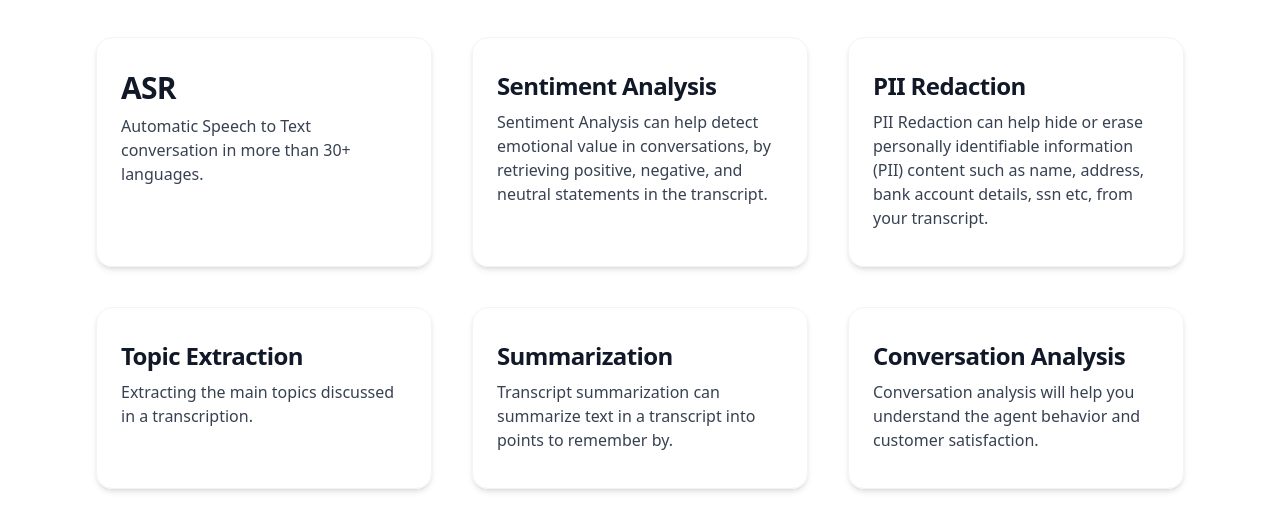
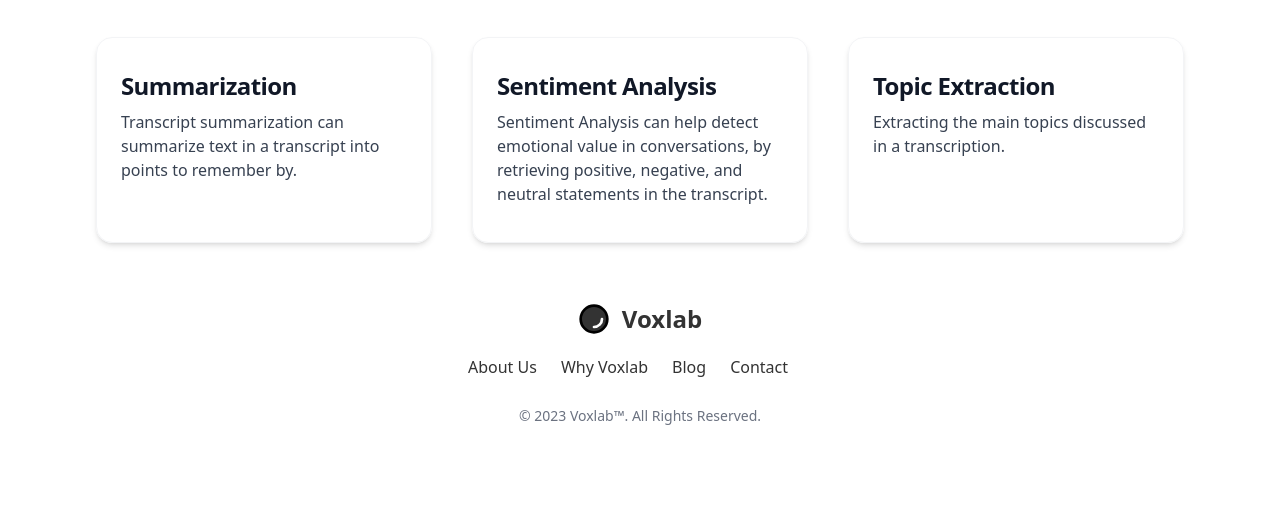
Before and after one commit to synthetic-data-platform/landing-page, a Next.js app: page / in a window 1280 px wide. Shown: the part 651-1182 px from the top of the page. After the commit the page ends 1106 px from the top, so only its background shows below. Built offline with nearby package versions, Linux system fonts and the light colour scheme; no server answers.

Commit message:
ui update

```diff
--- a/components/Footer.tsx
+++ b/components/Footer.tsx
@@ -19,10 +19,10 @@ export default function Footer() {
       {/* <p className="my-6 text-gray-500 dark:text-gray-400">Generate high quality datasets for Computer Vision, ASR, Virtual assistants, Chatbots, and content creation.</p> */}
       <ul className="flex flex-wrap justify-center items-center mt-5 mb-6 text-[#333] dark:text-white">
           <li>
-              <a href="#solutions" className="mr-4 hover:underline md:mr-6 ">Solutions</a>
+              <a href="#solutions" className="mr-4 hover:underline md:mr-6 ">About Us</a>
           </li>
           <li>
-              <a href="#datasets" className="mr-4 hover:underline md:mr-6">Datasets</a>
+              <a href="#datasets" className="mr-4 hover:underline md:mr-6">Why Voxlab</a>
           </li>
           {/* <li>
               <a href="#" className="mr-4 hover:underline md:mr-6 ">Campaigns</a>
--- a/components/datasets.tsx
+++ b/components/datasets.tsx
@@ -17,17 +17,15 @@ export default function datasets(){
                 <div className="grid grid-cols-1 md:grid-cols-3 gap-10 mt-10">
 
                     <div className="max-w-sm p-6 border border-gray-100 rounded-2xl shadow-md dark:bg-gray-800 dark:border-gray-700">
-
-                        {/* <span className="bg-green-100 text-green-800 text-xs font-medium mr-2 px-2.5 py-1 rounded dark:bg-blue-900 dark:text-blue-300">#Image</span>
-                        <span className="bg-green-100 text-green-800 text-xs font-medium mr-2 px-2.5 py-1 rounded dark:bg-blue-900 dark:text-blue-300">#medical</span> */}
+                        {/* <span className="bg-green-100 text-green-800 text-xs font-medium mr-2 px-2.5 py-1 rounded dark:bg-blue-900 dark:text-blue-300">In Progress</span> */}
 
                         <a>
-                            <h5 className="mb-2 mt-2 text-3xl font-bold tracking-tight text-gray-900 dark:text-white">ASR</h5>
+                            <h5 className="mb-2 mt-2 text-2xl font-bold tracking-tight text-gray-900 dark:text-white">Summarization</h5>
                         </a>
-                        <p className="mb-3 font-normal text-gray-700 dark:text-gray-400">Automatic Speech to Text conversation in more than 30+ languages.</p>
-                        {/* <a href="https://drive.google.com/drive/folders/1h_dja2fg0nMEontZPRg9YtlrKUOx8bjr?usp=sharing" target="_blank" rel="noopener noreferrer"
+                        <p className="mb-3 font-normal text-gray-700 dark:text-gray-400">Transcript summarization can summarize text in a transcript into points to remember by.</p>
+                        {/* <a href="#" target="_blank" rel="noopener noreferrer"
                             className="inline-flex items-center justify-center rounded-xl border-2 bg-[#333] px-3 py-2 text-center font-medium text-white duration-200 hover:border-black hover:bg-transparent hover:text-black focus:outline-none focus-visible:outline-black focus-visible:ring-black lg:w-auto">
-                            Coming Soon
+                            Read more
                             <svg className="w-3.5 h-3.5 ml-2" aria-hidden="true" xmlns="http://www.w3.org/2000/svg" fill="none" viewBox="0 0 14 10">
                                 <path stroke="currentColor" stroke-linecap="round" stroke-linejoin="round" stroke-width="2" d="M1 5h12m0 0L9 1m4 4L9 9"/>
                             </svg>
@@ -59,64 +57,10 @@ export default function datasets(){
                         {/* <span className="bg-green-100 text-green-800 text-xs font-medium mr-2 px-2.5 py-1 rounded dark:bg-blue-900 dark:text-blue-300">In Progress</span> */}
 
                         <a>
-                            <h5 className="mb-2 mt-2 text-2xl font-bold tracking-tight text-gray-900 dark:text-white">PII Redaction</h5>
-                        </a>
-                        <p className="mb-3 font-normal text-gray-700 dark:text-gray-400">PII Redaction can help hide or erase personally identifiable information (PII) content such as name, address, bank account details, ssn etc, from your transcript.</p>
-                        {/* <a href="#"
-                            className="inline-flex items-center justify-center rounded-xl border-2 bg-[#333] px-3 py-2 text-center font-medium text-white duration-200 hover:border-black hover:bg-transparent hover:text-black focus:outline-none focus-visible:outline-black focus-visible:ring-black lg:w-auto">
-                            Read more
-                            <svg className="w-3.5 h-3.5 ml-2" aria-hidden="true" xmlns="http://www.w3.org/2000/svg" fill="none" viewBox="0 0 14 10">
-                                <path stroke="currentColor" stroke-linecap="round" stroke-linejoin="round" stroke-width="2" d="M1 5h12m0 0L9 1m4 4L9 9"/>
-                            </svg>
-                        </a> */}
-                    </div>
-
-                </div>
-
-                <div className="grid grid-cols-1 md:grid-cols-3 gap-10 mt-10">
-
-                    <div className="max-w-sm p-6 border border-gray-100 rounded-2xl shadow-md dark:bg-gray-800 dark:border-gray-700">
-
-                        {/* <span className="bg-green-100 text-green-800 text-xs font-medium mr-2 px-2.5 py-1 rounded dark:bg-blue-900 dark:text-blue-300">In Progress</span> */}
-
-                        <a>
                             <h5 className="mb-2 mt-2 text-2xl font-bold tracking-tight text-gray-900 dark:text-white">Topic Extraction</h5>
                         </a>
                         <p className="mb-3 font-normal text-gray-700 dark:text-gray-400">Extracting the main topics discussed in a transcription.</p>
                         {/* <a href="#" target="_blank" rel="noopener noreferrer"
-                            className="inline-flex items-center justify-center rounded-xl border-2 bg-[#333] px-3 py-2 text-center font-medium text-white duration-200 hover:border-black hover:bg-transparent hover:text-black focus:outline-none focus-visible:outline-black focus-visible:ring-black lg:w-auto">
-                            Read more
-                            <svg className="w-3.5 h-3.5 ml-2" aria-hidden="true" xmlns="http://www.w3.org/2000/svg" fill="none" viewBox="0 0 14 10">
-                                <path stroke="currentColor" stroke-linecap="round" stroke-linejoin="round" stroke-width="2" d="M1 5h12m0 0L9 1m4 4L9 9"/>
-                            </svg>
-                        </a> */}
-                    </div>
-
-                    <div className="max-w-sm p-6 border border-gray-100 rounded-2xl shadow-md dark:bg-gray-800 dark:border-gray-700">
-                        {/* <span className="bg-green-100 text-green-800 text-xs font-medium mr-2 px-2.5 py-1 rounded dark:bg-blue-900 dark:text-blue-300">In Progress</span> */}
-
-                        <a>
-                            <h5 className="mb-2 mt-2 text-2xl font-bold tracking-tight text-gray-900 dark:text-white">Summarization</h5>
-                        </a>
-                        <p className="mb-3 font-normal text-gray-700 dark:text-gray-400">Transcript summarization can summarize text in a transcript into points to remember by.</p>
-                        {/* <a href="#" target="_blank" rel="noopener noreferrer"
-                            className="inline-flex items-center justify-center rounded-xl border-2 bg-[#333] px-3 py-2 text-center font-medium text-white duration-200 hover:border-black hover:bg-transparent hover:text-black focus:outline-none focus-visible:outline-black focus-visible:ring-black lg:w-auto">
-                            Read more
-                            <svg className="w-3.5 h-3.5 ml-2" aria-hidden="true" xmlns="http://www.w3.org/2000/svg" fill="none" viewBox="0 0 14 10">
-                                <path stroke="currentColor" stroke-linecap="round" stroke-linejoin="round" stroke-width="2" d="M1 5h12m0 0L9 1m4 4L9 9"/>
-                            </svg>
-                        </a> */}
-                    </div>
-
-                    <div className="max-w-sm p-6 border border-gray-100 rounded-2xl shadow-md dark:bg-gray-800 dark:border-gray-700">
-
-                        {/* <span className="bg-green-100 text-green-800 text-xs font-medium mr-2 px-2.5 py-1 rounded dark:bg-blue-900 dark:text-blue-300">In Progress</span> */}
-
-                        <a>
-                            <h5 className="mb-2 mt-2 text-2xl font-bold tracking-tight text-gray-900 dark:text-white">Conversation Analysis</h5>
-                        </a>
-                        <p className="mb-3 font-normal text-gray-700 dark:text-gray-400">Conversation analysis will help you understand the agent behavior and customer satisfaction.</p>
-                        {/* <a href="#"
                             className="inline-flex items-center justify-center rounded-xl border-2 bg-[#333] px-3 py-2 text-center font-medium text-white duration-200 hover:border-black hover:bg-transparent hover:text-black focus:outline-none focus-visible:outline-black focus-visible:ring-black lg:w-auto">
                             Read more
                             <svg className="w-3.5 h-3.5 ml-2" aria-hidden="true" xmlns="http://www.w3.org/2000/svg" fill="none" viewBox="0 0 14 10">
--- a/pages/index.tsx
+++ b/pages/index.tsx
@@ -92,7 +92,7 @@ const Home: NextPage = () => {
       {/* <TabsTest /> */}
       {/* <Features  /> */}
       {/* <CallToAction /> */}
-      {/* <Footer /> */}
+      <Footer />
     </div>
   );
 };
```
